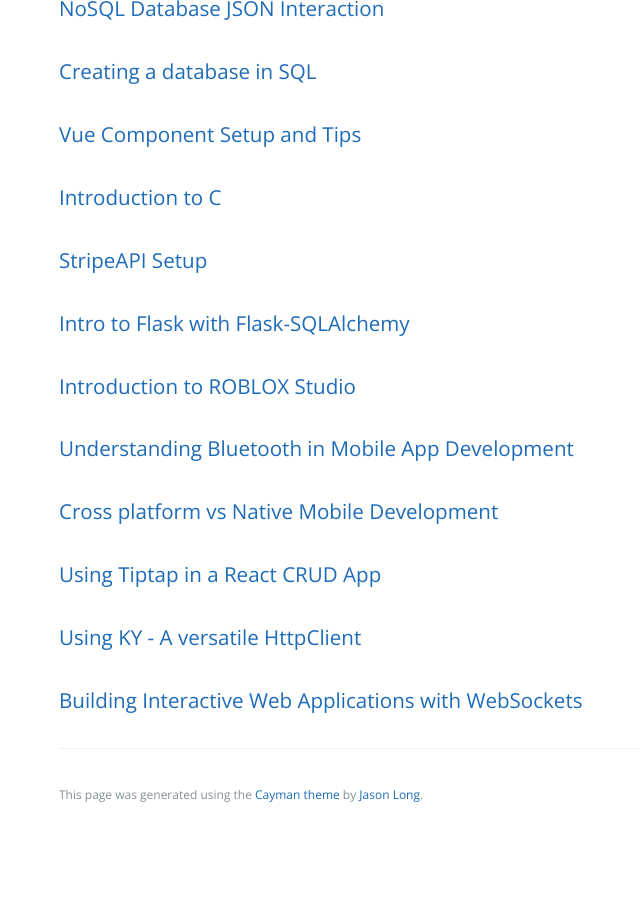
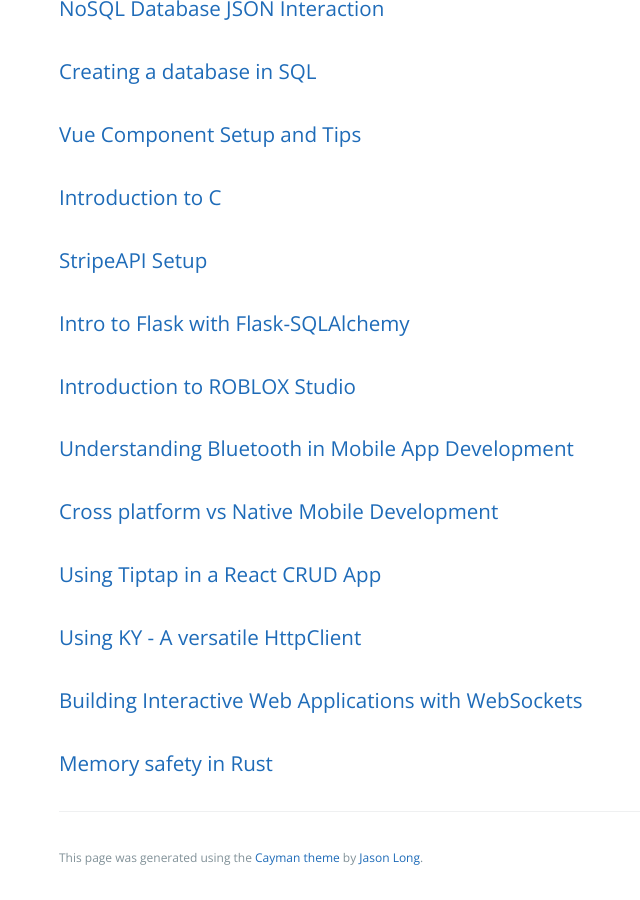
Before and after one commit to learning-software-engineering/learning-software-engineering.github.io, a Jekyll site: the page built from Topics/Tech_Stacks.md, in a window 1280 px wide and 900 px high, scrolled down 5573 px. Shown: the whole window, without its empty margins (165-805 px from the left). Built offline with Jekyll 4.4.1, drawn with Linux system fonts in a browser that asks for light colours; our own code applies the rules of GitHub Pages for plain Markdown files; before the commit the page ends 6410 px from its top, so only the background shows below that.

Commit message:
rust resources linked

```diff
--- a/Topics/Tech_Stacks.md
+++ b/Topics/Tech_Stacks.md
@@ -187,3 +187,5 @@
 ### [Using KY - A versatile HttpClient](./Tech_Stacks/KY.md)
 
 ### [Building Interactive Web Applications with WebSockets](./Tech_Stacks/WebSockets/Web-Sockets.md)
+
+### [Memory safety in Rust](./Tech_Stacks/Rust.md)
```
